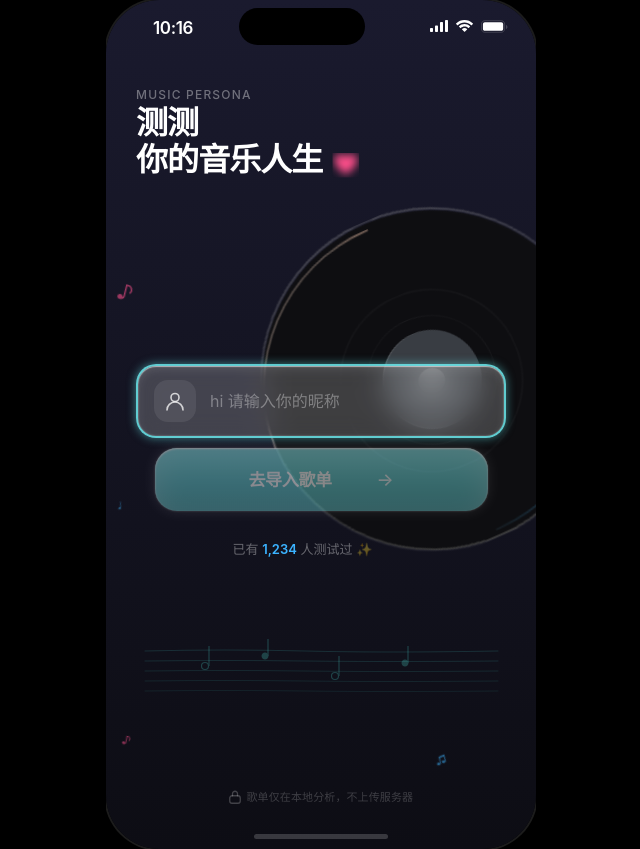
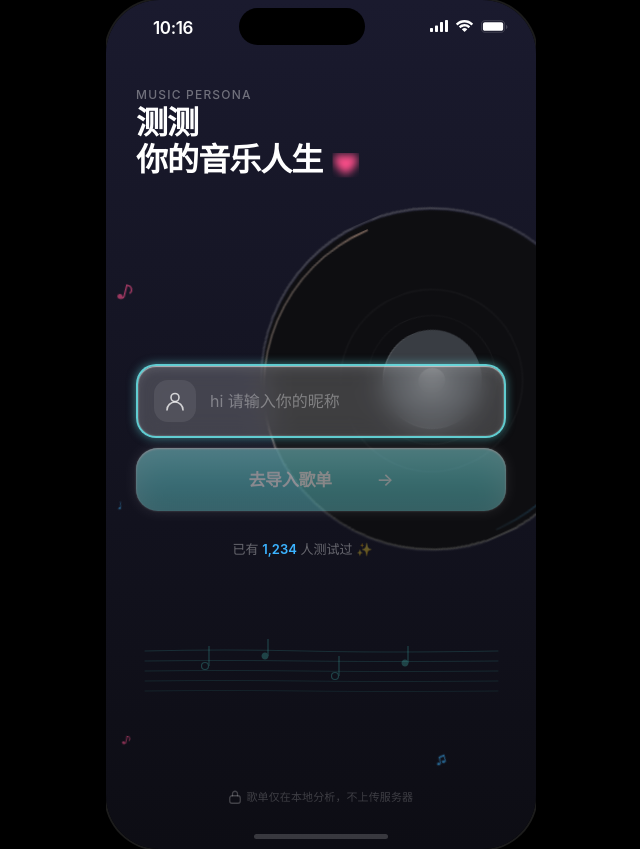
Before and after one commit to jiaxinyang1104/music-dna, a React (Vite) app: page /import in a window 1280 px wide. Shown: the whole page, without its empty margins (319-959 px from the left). Built offline with nearby package versions, Linux system fonts and the light colour scheme.

Commit message:
修复首页输入框与按钮宽度不一致；修复导入页“一键导入歌单”文本换行

```diff
--- a/src/pages/Home.module.scss
+++ b/src/pages/Home.module.scss
@@ -492,13 +492,13 @@
           align-items: center;
           justify-content: center;
           column-gap: 8px;
+          align-self: stretch;
           border-radius: 22px;
           box-shadow: inset 0px 15px 30px 0px #ffffff40,
             inset 0px 1px 2px 0px #ffffff, 0px 0px 15px 0px #ffffff33,
             0px 0px 2px 0px #ffffff80;
           padding: 18px;
           width: 100%;
-          max-width: 333px;
           background-image: linear-gradient(
             180deg,
             #6be1e4 -5.55%,
--- a/src/pages/Import.module.scss
+++ b/src/pages/Import.module.scss
@@ -498,7 +498,7 @@
                   padding-top: 32px;
 
                   .container7 {
-                    display: inline-flex;
+                    display: flex;
                     flex-shrink: 0;
                     align-items: center;
                     align-self: stretch;
@@ -541,13 +541,14 @@
                       flex-shrink: 0;
                       align-items: flex-start;
                       padding-bottom: 1px;
-                      width: 95px;
                       height: 24px;
+                      white-space: nowrap;
 
                       .text11 {
                         margin: -1px 0px 0px;
                         line-height: 24px;
                         letter-spacing: -0.2px;
+                        white-space: nowrap;
                         color: #ffffff;
                         font-family: Inter, "PingFang SC", "Hiragino Sans GB", "Microsoft YaHei", SimHei, Arial, Helvetica, sans-serif;
                         font-size: 16px;
```
